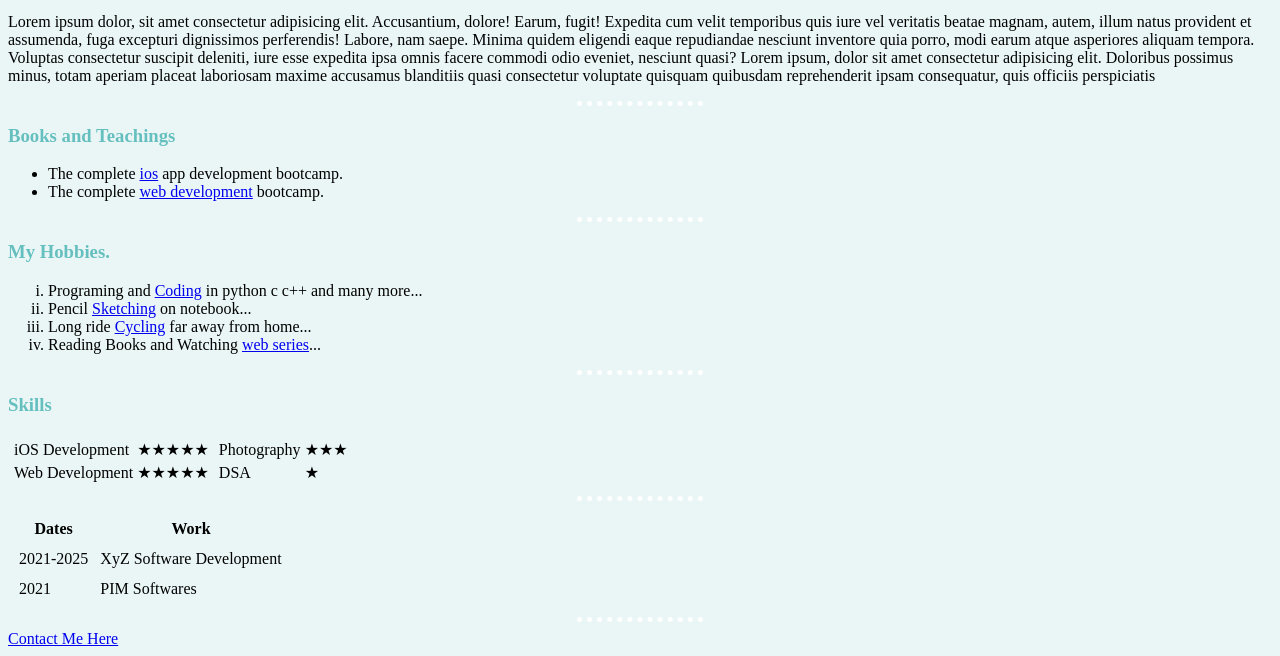
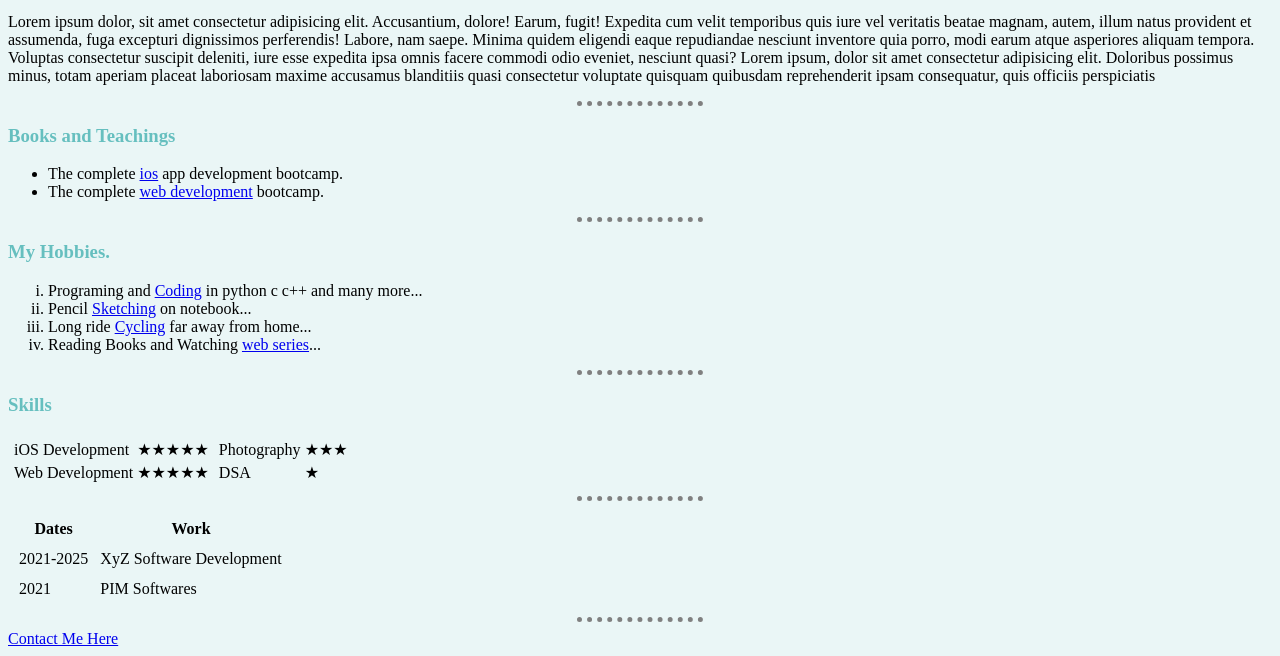
Before and after one commit to DarkPaimon/project_one, a plain HTML site: page index.html in a window 1280 px wide. Shown: the part 207-863 px from the top of the page. Drawn offline with Linux system fonts and the light colour scheme.

Commit message:
Update styles.css

```diff
--- a/resourses/css/styles.css
+++ b/resourses/css/styles.css
@@ -4,7 +4,7 @@ body{
 hr{
     border-style: none;
     border-top-style: dotted;
-    border-color: white;
+    border-color: gray;
     border-width: 5px;
     /* height: 2px; */
     width: 10%;
```
